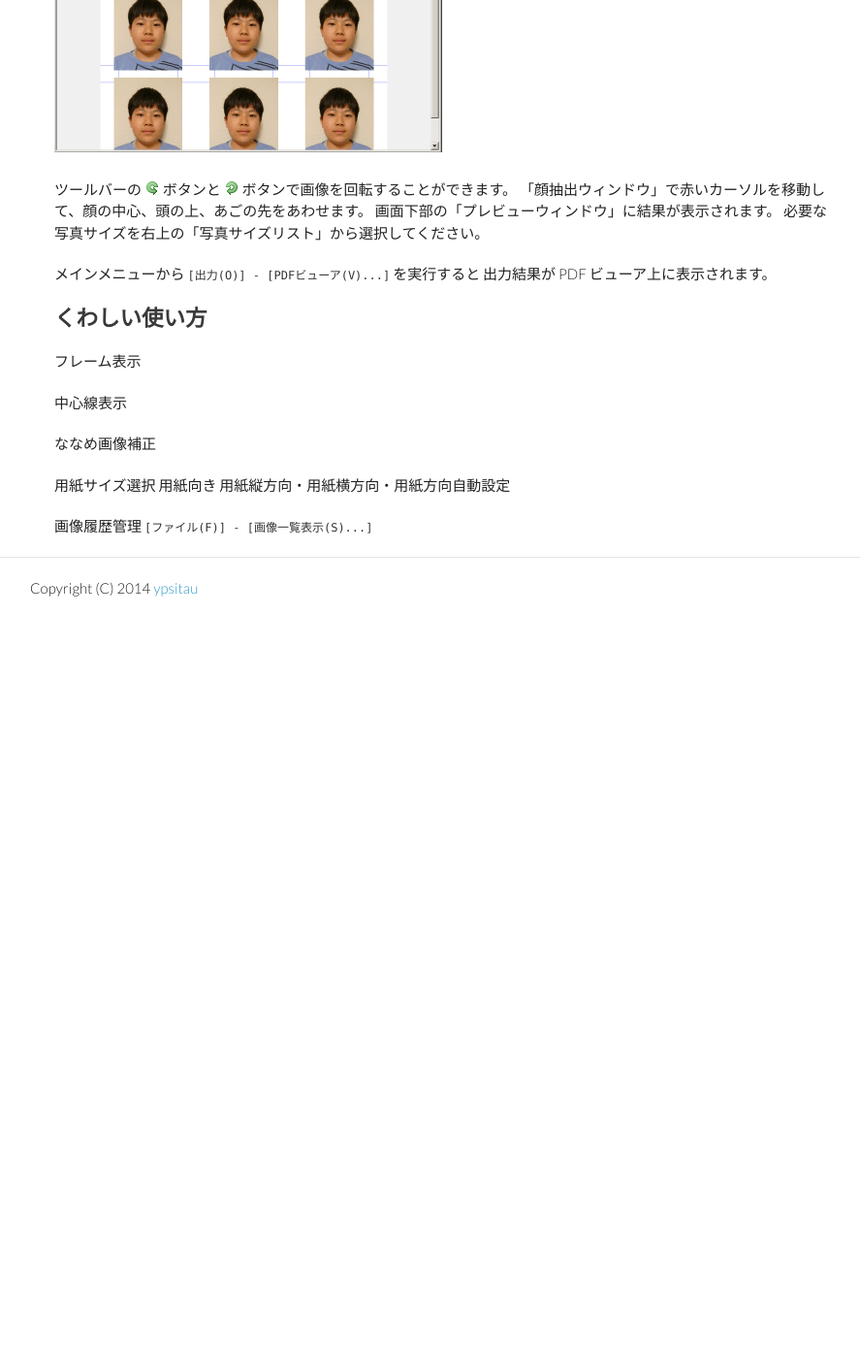
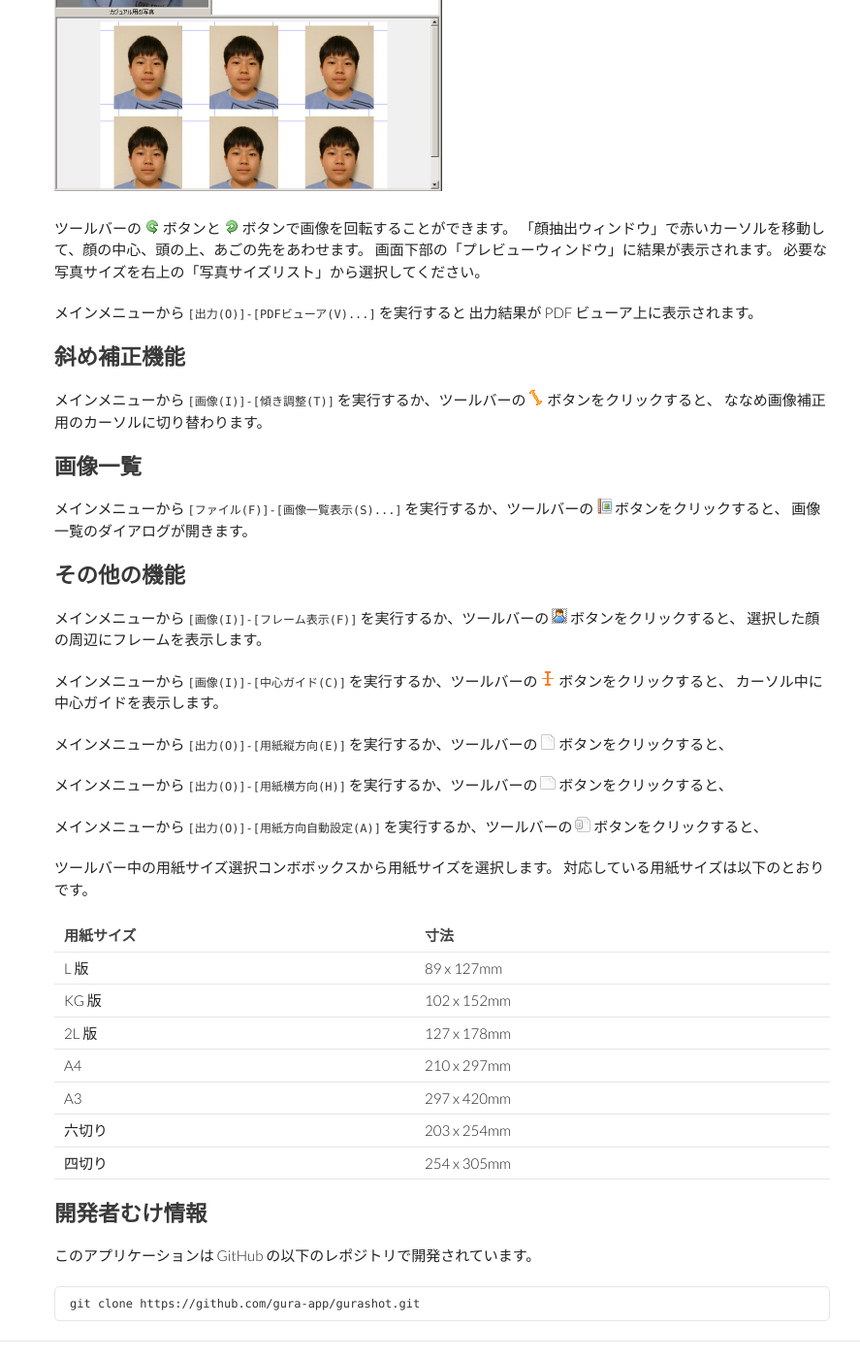
Before and after one commit to gura-app/gura-app.github.io, a Jekyll site: the page built from gurashot/index.md, in a window 1280 px wide and 1400 px high, scrolled down 1485 px. Shown: the whole window at 97% size, without its empty margins (184-1071 px from the left). Built offline with Jekyll 4.4.1, drawn with Linux system fonts in a browser that asks for light colours; Markdown is read by kramdown in place of the engine named in the settings; before the commit the page ends 2115 px from its top, so only the background shows below that; some of the changed text lies outside the part shown.

Commit message:
updated document

```diff
--- a/gurashot/index.md
+++ b/gurashot/index.md
@@ -13,7 +13,7 @@ Gura Shot は、デジカメの画像から必要なサイズの証明写真を
 * 自動車運転免許やパスポートの申請に必要なサイズの写真をつくれます。
 * 顔の中心や上下の余白を適切に設定します。
 * 斜めにかたむいた画像を補正する機能がついています。
-* 画像履歴で開いた画像と抽出範囲を覚えているので、必要なときに呼び出して使えます。
+* 開いた画像と抽出範囲を覚えているので、必要なときにさっと呼び出して使えます。
 
 ## 動作環境
 
@@ -28,8 +28,10 @@ Windows Installer (`gura-x.x.x-win32.msi`) をダウンロードし、インス
 ## インストール
 
 gurashot-1.0.0.zip をダウンロードして適当なフォルダに展開します。
-セットアップ用スクリプト `setup-gurashot.guraw` を実行すると、 デスクトップにアイコンを作成します。
-セットアップをしないで、ちょっと試してみたい場合は `gurashot.guraw` を実行してください。
+
+エキスプローラなどでスクリプトファイル `gurashot.guraw` をダブルクリックするとプログラムが起動します。
+
+デスクトップにアイコンを作りたい場合はセットアップスクリプト `setup-gurashot.guraw` を起動してください。
 
 ## 簡単な使い方
 
@@ -47,20 +49,61 @@ Gura Shot を起動すると以下の画面になります。
 画面下部の「プレビューウィンドウ」に結果が表示されます。
 必要な写真サイズを右上の「写真サイズリスト」から選択してください。
 
-メインメニューから `[出力(O)] - [PDFビューア(V)...]` を実行すると
+メインメニューから `[出力(O)]-[PDFビューア(V)...]` を実行すると
 出力結果が PDF ビューア上に表示されます。
 
-## くわしい使い方
 
-フレーム表示
+## 斜め補正機能
 
-中心線表示
+メインメニューから `[画像(I)]-[傾き調整(T)]` を実行するか、ツールバーの
+![tilt_adj](images/tilt_adj.png) ボタンをクリックすると、
+ななめ画像補正用のカーソルに切り替わります。
 
-ななめ画像補正
 
-用紙サイズ選択
-用紙向き
-用紙縦方向・用紙横方向・用紙方向自動設定
+## 画像一覧
 
-画像履歴管理
-`[ファイル(F)] - [画像一覧表示(S)...]`
+メインメニューから `[ファイル(F)]-[画像一覧表示(S)...]` を実行するか、ツールバーの
+![report_picture](images/report_picture.png) ボタンをクリックすると、
+画像一覧のダイアログが開きます。
+
+
+## その他の機能
+
+メインメニューから `[画像(I)]-[フレーム表示(F)]` を実行するか、ツールバーの
+![user_frosted](images/user_frosted.png) ボタンをクリックすると、
+選択した顔の周辺にフレームを表示します。
+
+メインメニューから `[画像(I)]-[中心ガイド(C)]` を実行するか、ツールバーの
+![center_guide](images/center_guide.png) ボタンをクリックすると、
+カーソル中に中心ガイドを表示します。
+
+
+メインメニューから `[出力(O)]-[用紙縦方向(E)]` を実行するか、ツールバーの
+![page_white](images/page_white.png) ボタンをクリックすると、
+
+メインメニューから `[出力(O)]-[用紙横方向(H)]` を実行するか、ツールバーの
+![page_white_horizontal](images/page_white_horizontal.png) ボタンをクリックすると、
+
+メインメニューから `[出力(O)]-[用紙方向自動設定(A)]` を実行するか、ツールバーの
+![page_white_database](images/page_white_database.png) ボタンをクリックすると、
+
+ツールバー中の用紙サイズ選択コンボボックスから用紙サイズを選択します。
+対応している用紙サイズは以下のとおりです。
+
+<table>
+<tr><th>用紙サイズ</th><th>寸法</th></tr>
+<tr><td>L 版</td><td>89 x 127mm</td></tr>
+<tr><td>KG 版</td><td>102 x 152mm</td></tr>
+<tr><td>2L 版</td><td>127 x 178mm</td></tr>
+<tr><td>A4</td><td>210 x 297mm</td></tr>
+<tr><td>A3</td><td>297 x 420mm</td></tr>
+<tr><td>六切り</td><td>203 x 254mm</td></tr>
+<tr><td>四切り</td><td>254 x 305mm</td></tr>
+</table>
+
+
+## 開発者むけ情報
+
+このアプリケーションは GitHub の以下のレポジトリで開発されています。
+
+    git clone https://github.com/gura-app/gurashot.git
```
Also changed, not shown: index.md (+1 -1 lines), 1 other file.
